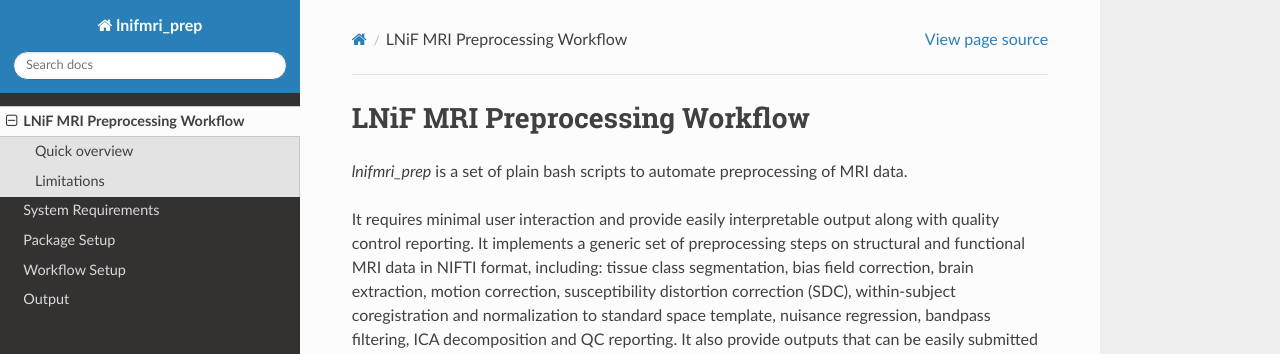
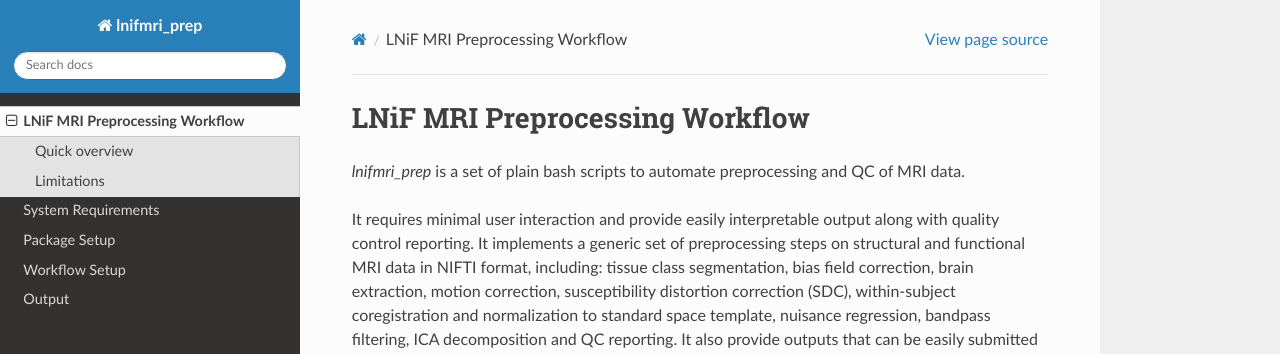
Before and after one commit to tambalostefano/lnifmri_prep, a Sphinx documentation site: the page built from docs/source/intro.rst, in a window 1280 px wide and 900 px high. Shown: the top 354 px of the window. Built offline with Sphinx 7.4.7 and the Read the Docs theme 2.0.0, drawn with Linux system fonts in a browser that asks for light colours.

Commit message:
Minor update

```diff
--- a/docs/source/intro.rst
+++ b/docs/source/intro.rst
@@ -1,7 +1,7 @@
 LNiF MRI Preprocessing Workflow
 ================================
 
-*lnifmri_prep* is a set of plain bash scripts to automate preprocessing of MRI data.
+*lnifmri_prep* is a set of plain bash scripts to automate preprocessing and QC of MRI data.
 
 It requires minimal user interaction and provide easily interpretable output along with quality control reporting. It implements a generic set of preprocessing steps on structural and functional MRI data in NIFTI format, including: tissue class segmentation, bias field correction, brain extraction, motion correction, susceptibility distortion correction (SDC), within-subject coregistration and normalization to standard space template, nuisance regression, bandpass filtering, ICA decomposition and QC reporting. It also provide outputs that can be easily submitted to a variety of group level analyses (e.g. independent component analysis, voxel-based morphometry, surface-based analysis, etc.)
 
```
Also changed, not shown: README.md (+3 -7 lines), 1 other file.
